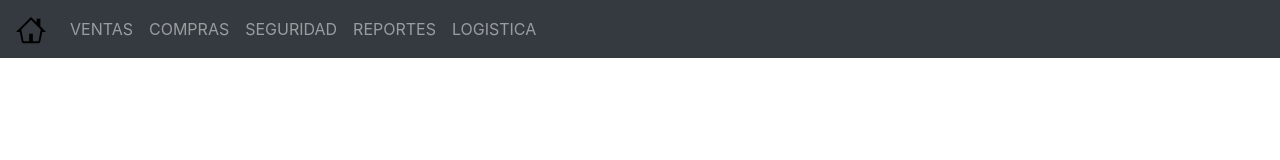
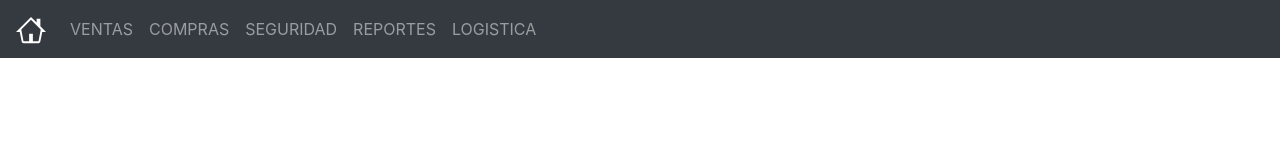
Before and after one commit to himuraxkenji/fantastic-octo-train, an Angular app in the folder frontCorralon/: page / in a window 1280 px wide. Shown: the top 160 px of the page. Built offline with nearby package versions, Linux system fonts and the light colour scheme.

Commit message:
Front: estilos en pantalla

```diff
--- a/frontCorralon/src/app/menu/menu.component.css
+++ b/frontCorralon/src/app/menu/menu.component.css
@@ -1,3 +1,7 @@
 .pmenu {
     position: relative;
 }
+
+.svg-color{
+    fill:white;
+}
--- a/frontCorralon/src/app/menu/menu.component.html
+++ b/frontCorralon/src/app/menu/menu.component.html
@@ -1,7 +1,7 @@
 <!-- NAVBAR-->
 <nav class="navbar navbar-expand-lg navbar-dark bg-dark">
     <a class="navbar-brand" href="#">
-        <svg xmlns="http://www.w3.org/2000/svg" width="30" height="30" viewBox="0 0 16 16"><path fill-rule="evenodd" d="M16 9l-3-3V2h-2v2L8 1 0 9h2l1 5c0 .55.45 1 1 1h8c.55 0 1-.45 1-1l1-5h2zm-4 5H9v-4H7v4H4L2.81 7.69 8 2.5l5.19 5.19L12 14z"/></svg>
+        <svg xmlns="http://www.w3.org/2000/svg" width="30" height="30" viewBox="0 0 16 16" class="svg-color"><path fill-rule="evenodd" d="M16 9l-3-3V2h-2v2L8 1 0 9h2l1 5c0 .55.45 1 1 1h8c.55 0 1-.45 1-1l1-5h2zm-4 5H9v-4H7v4H4L2.81 7.69 8 2.5l5.19 5.19L12 14z"/></svg>
     </a>
 
 
--- a/frontCorralon/src/app/ventas/sub-menu/sub-menu.component.html
+++ b/frontCorralon/src/app/ventas/sub-menu/sub-menu.component.html
@@ -1,27 +1,24 @@
 <nav class="navbar navbar-expand-lg navbar-light bg-light">
     <div class="collapse navbar-collapse" id="navbarSupportedContent">
         <ul class="navbar-nav mr-auto">
+            <!-- <li class="nav-item ">
+                <a class="nav-link" [routerLink]="['agregar-departamento']" [routerLinkActive]="active"> Algo</a>
+            </li> -->
             <li class="nav-item ">
-                <a class="nav-link" [routerLink]="['listar-departamentos']" [routerLinkActive]="active"> Departamentos</a>
-
+                    <a class="nav-link" [routerLink]="['listar-departamentos']" [routerLinkActive]="active"> CLIENTE</a>
             </li>
             <li class="nav-item ">
-                <a class="nav-link" [routerLink]="['agregar-departamento']" [routerLinkActive]="active"> Algo</a>
-
+                    <a class="nav-link " (click)="reportes() ">DIRECCION</a>
             </li>
-            <!-- <li class="nav-item active ">
-                <a class="nav-link " (click)="compras() ">Distrito</a>
+            <li class="nav-item">
+                    <a class="nav-link " (click)="seguridad() ">TIPO DIRECCION</a>
+                </li>
+            <li class="nav-item">
+                <a class="nav-link " (click)="compras() ">DISTRITOS</a>
             </li>
-            <li class="nav-item active ">
-                <a class="nav-link " (click)="seguridad() ">Departameto</a>
+            <li class="nav-item ">
+                    <a class="nav-link" [routerLink]="['listar-departamentos']" [routerLinkActive]="active"> DEPARTAMENTOS</a>
             </li>
-            <li class="nav-item active ">
-                <a class="nav-link " (click)="reportes() ">Tipo Direccion</a>
-            </li>
-
-            <li class="nav-item active ">
-                <a class="nav-link " (click)="reportes() ">Direcciones</a>
-            </li> -->
 
         </ul>
     </div>
```
